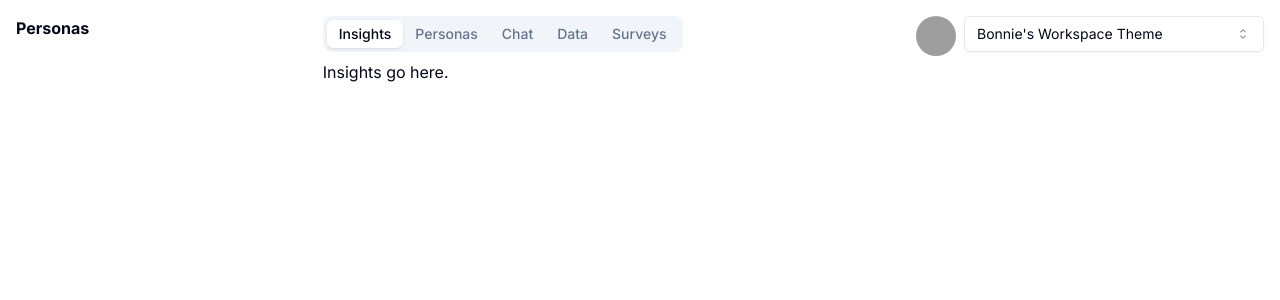
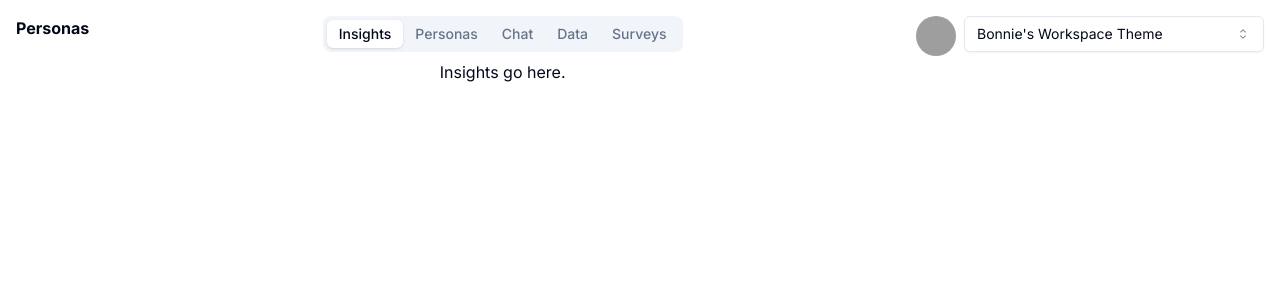
Before and after one commit to ajaywaghray/my-app, a Next.js app: page / in a window 1280 px wide. Shown: the top 300 px of the page. Built offline with nearby package versions, Linux system fonts and the light colour scheme; grey boxes are pictures that could not be loaded.

Commit message:
Spacing editing

```diff
--- a/src/app/page.tsx
+++ b/src/app/page.tsx
@@ -20,7 +20,7 @@ export default function Home() {
           Personas
         </div>
         <div style={{ display: 'flex', justifyContent: 'center', width: '100%' }}>
-          <Tabs defaultValue="insights" className="w+[400px]">
+          <Tabs defaultValue="insights">
             <TabsList>
               <TabsTrigger value="insights">Insights</TabsTrigger>
               <TabsTrigger value="personas">Personas</TabsTrigger>
@@ -28,11 +28,11 @@ export default function Home() {
               <TabsTrigger value="data">Data</TabsTrigger>
               <TabsTrigger value="surveys">Surveys</TabsTrigger>
             </TabsList>
-            <TabsContent value="insights">Insights go here.</TabsContent>
-            <TabsContent value="personas">Persona creation goes here.</TabsContent>
-            <TabsContent value="chat">Chats go here.</TabsContent>
-            <TabsContent value="data">Data goes here.</TabsContent>
-            <TabsContent value="surveys">Surveys go here.</TabsContent>
+            <TabsContent value="insights" style={{ textAlign: 'center' }}>Insights go here.</TabsContent>
+            <TabsContent value="personas" style={{ textAlign: 'center' }}>Persona creation goes here.</TabsContent>
+            <TabsContent value="chat" style={{ textAlign: 'center' }}>Chats go here.</TabsContent>
+            <TabsContent value="data" style={{ textAlign: 'center' }}>Data goes here.</TabsContent>
+            <TabsContent value="surveys" style={{ textAlign: 'center' }}>Surveys go here.</TabsContent>
           </Tabs>
         </div>
         <div style={{ display: 'flex', alignItems: 'top'}}>
```
